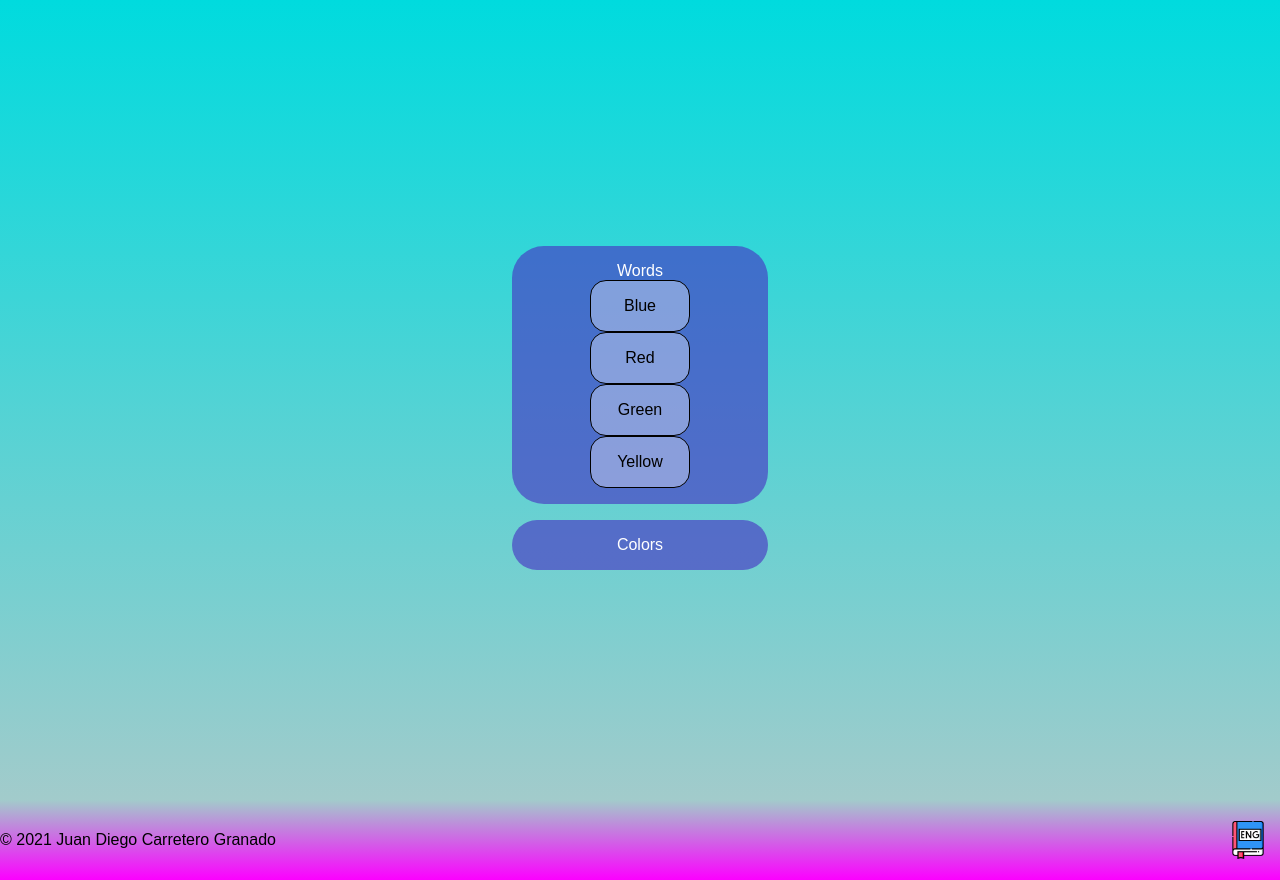
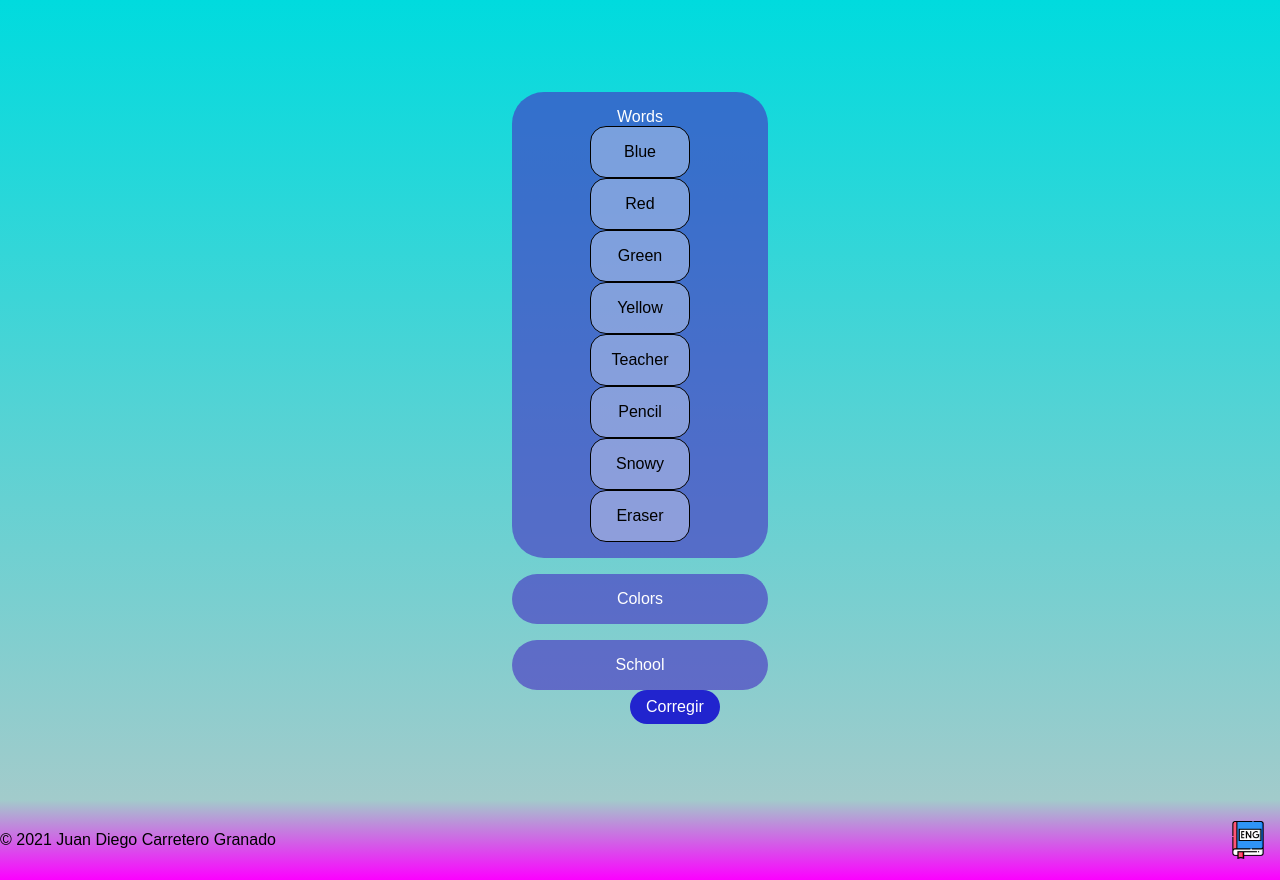
Before and after one commit to JDCG00/Practicar-vocabulario-en-ingles, a PHP site: page /html/juega.html in a window 1280 px wide. Shown: the part 80-960 px from the top of the page. Run offline with PHP 8.4, Linux system fonts and the light colour scheme.

Commit message:
Realizar ejercicio

```diff
--- a/css/estilo.css
+++ b/css/estilo.css
@@ -483,3 +483,7 @@ footer{
     position: absolute;
     right: 170px;
 }
+#corregir{
+    width: 0;
+    margin-right: 20px;
+}
--- a/html/juega.html
+++ b/html/juega.html
@@ -27,9 +27,19 @@
             <p class="draggable" draggable="true">Red</p>
             <p class="draggable" draggable="true">Green</p>
             <p class="draggable" draggable="true">Yellow</p>
+            <p class="draggable" draggable="true">Teacher</p>
+            <p class="draggable" draggable="true">Pencil</p>
+            <p class="draggable" draggable="true">Snowy</p>
+            <p class="draggable" draggable="true">Eraser</p>
         </div>
         <div class="container">
             Colors
+        </div>
+        <div class="container">
+            School
+        </div>
+        <div id="corregir" class="nav nav-boton">
+            <div><a href="" class="nav-link activado">Corregir</a></div>
         </div>
     </div>
     <footer>
```
